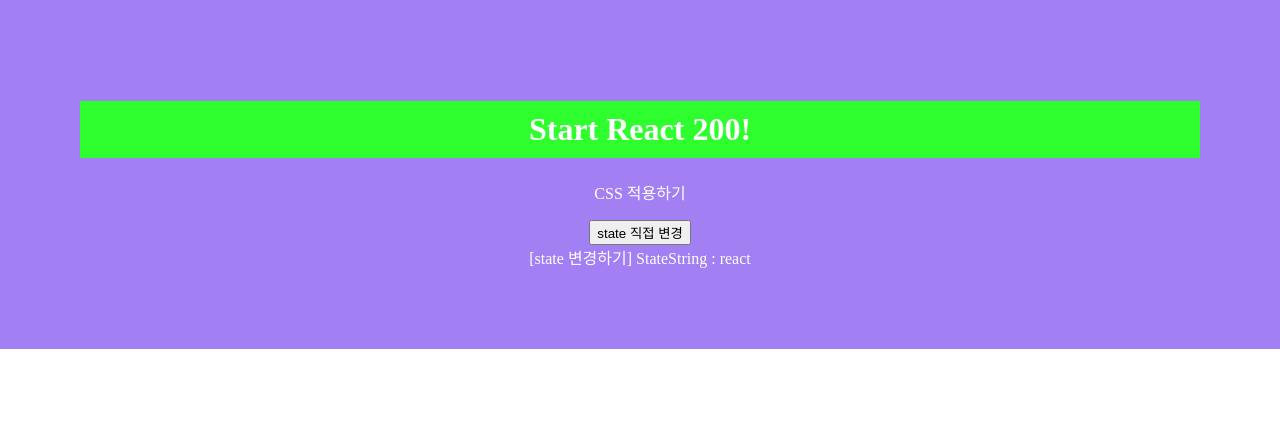
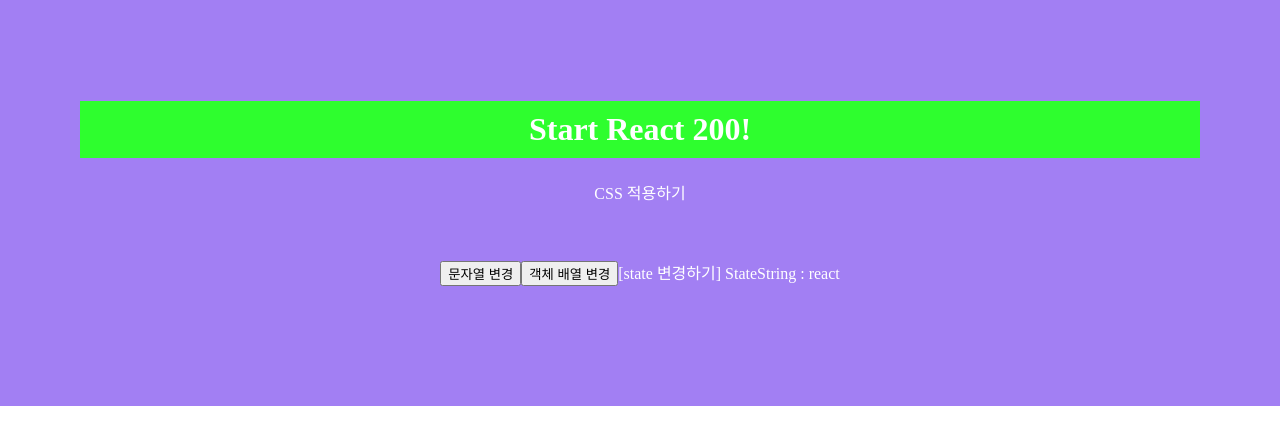
Before and after one commit to prsn-ts/react200, a React (Create React App) app: page / in a window 1280 px wide. Shown: the top 444 px of the page. Built offline with nearby package versions, Linux system fonts and the light colour scheme.

Commit message:
class형 컴포넌트 중 하나인 Component 사용하기(초급 027)

```diff
--- a/src/App.js
+++ b/src/App.js
@@ -1,13 +1,13 @@
 import React from 'react';
 import './App.css';
-import ForceUpdate from './R026_ForceUpdate'
+import ComponentClass from './R027_ComponentClass'
 
 function App() {
   return (
     <div>
       <h1>Start React 200!</h1>
       <p>CSS 적용하기</p>
-      <ForceUpdate/>
+      <ComponentClass/>
     </div>
   );
 }
--- /dev/null
+++ b/src/R027_ComponentClass.js
@@ -0,0 +1,36 @@
+import React, { Component } from 'react';
+
+class R027_ComponentClass extends Component {
+    constructor (props) {
+        super(props);
+        this.state = {
+            StateString: 'react',
+            StateArrayObj: ['react', { react: '200' }]
+        }
+    }
+
+    buttonClick = (type) => {
+        if(type === "String") {
+            this.setState({ StateString: 'react'});
+        }else{
+            this.setState({ StateArrayObj: ['react', { react: '200' }] });
+        }
+    }
+
+    render() {
+        /*
+            Component를 상속받아 생성한 R027_ComponentClass 컴포넌트에서 setState() 함수로 기존의 상태 변수를
+            다시 선언 또는 초기화 할 시 값이 변경 되었다고 간주하고 다시 렌더링 된다.
+        */
+        console.log('render() 실행')
+        return (
+            <div>
+                <button onClick={e => this.buttonClick('String')}> 문자열 변경</button>
+                <button onClick={e => this.buttonClick('ArrayObject')}> 객체 배열 변경</button>
+                [state 변경하기] StateString : {this.state.StateString}
+            </div>
+        )
+    }
+}
+
+export default R027_ComponentClass;
```
